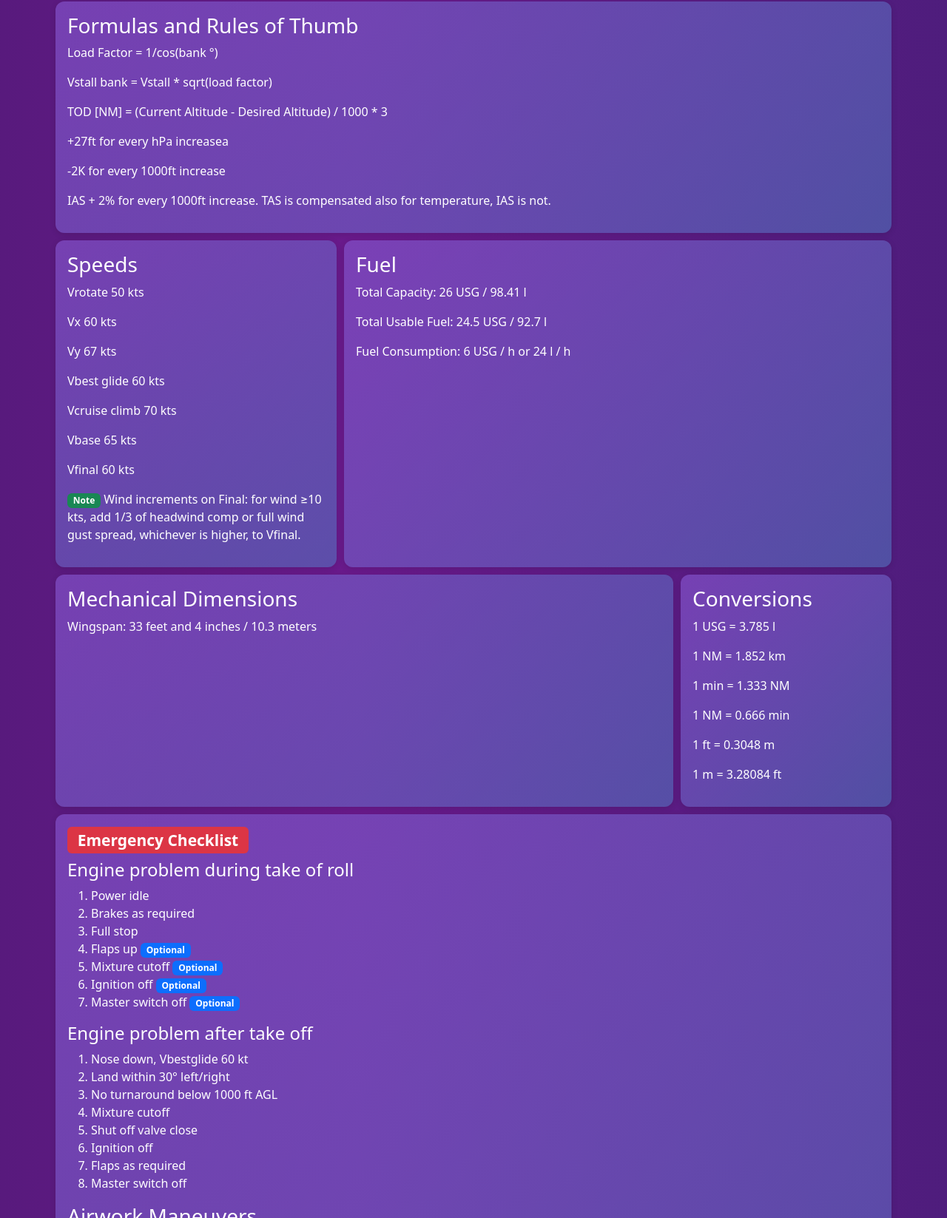
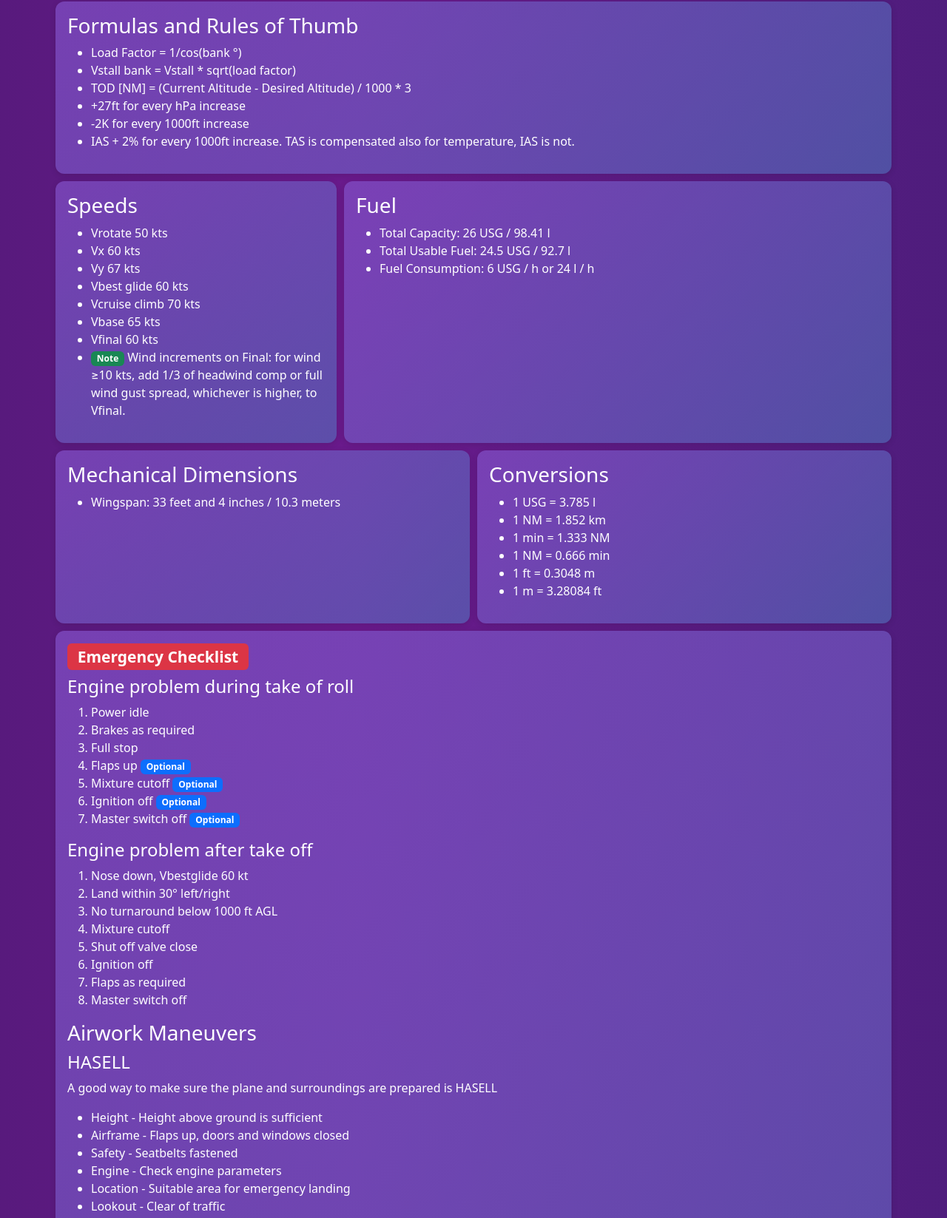
Before and after one commit to nycto404/ppl, a plain HTML site: page index.html in a window 1280 px wide. Shown: the part 154-1801 px from the top of the page at 74% size. Drawn offline with Linux system fonts and the light colour scheme.

Commit message:
Content added

```diff
--- a/index.html
+++ b/index.html
@@ -16,46 +16,59 @@
         <div class="row">
             <div class="col info-box">
                 <h3>Formulas and Rules of Thumb</h3>
-                <p>Load Factor = 1/cos(bank °)</p>
-                <p>Vstall bank = Vstall * sqrt(load factor)</p>
-                <p>TOD [NM] = (Current Altitude - Desired Altitude) / 1000 * 3</p>
-                <p>+27ft for every hPa increasea</p>
-                <p>-2K for every 1000ft increase</p>
-                <p>IAS + 2% for every 1000ft increase. TAS is compensated also for temperature, IAS is not.</p>
+                <ul>
+                    <li>Load Factor = 1/cos(bank °)</li>
+                    <li>Vstall bank = Vstall * sqrt(load factor)</li>
+                    <li>TOD [NM] = (Current Altitude - Desired Altitude) / 1000 * 3</li>
+                    <li>+27ft for every hPa increase</li>
+                    <li>-2K for every 1000ft increase</li>
+                    <li>IAS + 2% for every 1000ft increase. TAS is compensated also for temperature, IAS is not.</li>
+                </ul>
             </div>
         </div>
         <div class="row">
             <div class="col-4 info-box">
                 <h3>Speeds</h3>
-                <p>Vrotate 50 kts</p>
-                <p>Vx 60 kts</p>
-                <p>Vy 67 kts</p>
-                <p>Vbest glide 60 kts</p>
-                <p>Vcruise climb 70 kts</p>
-                <p>Vbase 65 kts</p>
-                <p>Vfinal 60 kts</p>
-                <p><span class="badge bg-success">Note</span> Wind increments on Final: for wind ≥10 kts, add 1/3 of headwind comp or full wind gust spread, whichever is higher, to Vfinal.</p>
+                <ul>
+                    <li>Vrotate 50 kts</li>
+                    <li>Vx 60 kts</li>
+                    <li>Vy 67 kts</li>
+                    <li>Vbest glide 60 kts</li>
+                    <li>Vcruise climb 70 kts</li>
+                    <li>Vbase 65 kts</li>
+                    <li>Vfinal 60 kts</li>
+                    <li>
+                        <span class="badge bg-success">Note</span>
+                        Wind increments on Final: for wind ≥10 kts, add 1/3 of headwind comp or full wind gust spread, whichever is higher, to Vfinal.
+                    </li>
+                </ul>
             </div>
             <div class="col info-box">
                 <h3>Fuel</h3>
-                <p>Total Capacity: 26 USG / 98.41 l</p>
-                <p>Total Usable Fuel: 24.5 USG / 92.7 l </p>
-                <p>Fuel Consumption: 6 USG / h or 24 l / h</p>
+                <ul>
+                    <li>Total Capacity: 26 USG / 98.41 l</li>
+                    <li>Total Usable Fuel: 24.5 USG / 92.7 l</li>
+                    <li>Fuel Consumption: 6 USG / h or 24 l / h</li>
+                </ul>
             </div>
         </div>
         <div class="row">
             <div class="col info-box">
                 <h3>Mechanical Dimensions</h3>
-                <p>Wingspan: 33 feet and 4 inches / 10.3 meters</p>
+                <ul>
+                    <li>Wingspan: 33 feet and 4 inches / 10.3 meters</li>
+                </ul>
             </div>
-            <div class="col-3 info-box">
+            <div class="col info-box">
                 <h3>Conversions</h3>
-                <p>1 USG = 3.785 l</p>
-                <p>1 NM = 1.852 km</p>
-                <p>1 min = 1.333 NM</p>
-                <p>1 NM = 0.666 min</p>
-                <p>1 ft = 0.3048 m</p>
-                <p>1 m = 3.28084 ft</p>
+                <ul>
+                    <li>1 USG = 3.785 l</li>
+                    <li>1 NM = 1.852 km</li>
+                    <li>1 min = 1.333 NM</li>
+                    <li>1 NM = 0.666 min</li>
+                    <li>1 ft = 0.3048 m</li>
+                    <li>1 m = 3.28084 ft</li>
+                </ul>
             </div>
         </div>
         <div class="row">
@@ -83,6 +96,16 @@
                     <li>Master switch off</li>
                 </ol>
                 <h3>Airwork Maneuvers</h3>
+                <h4>HASELL</h4>
+                <p>A good way to make sure the plane and surroundings are prepared is HASELL</p>
+                <ul>
+                    <li>Height - Height above ground is sufficient</li>
+                    <li>Airframe - Flaps up, doors and windows closed</li>
+                    <li>Safety - Seatbelts fastened</li>
+                    <li>Engine - Check engine parameters</li>
+                    <li>Location - Suitable area for emergency landing</li>
+                    <li>Lookout - Clear of traffic</li>
+                </ul>
                 <h4>Approach to stall in clean config</h4>
                 <ol>
                     <li>Lookout / HASELL</li>
@@ -96,7 +119,31 @@
                 <h4>Full stall in clean config</h4>
                 <h4>Full stall in landing config</h4>
                 <h4>Approach to stall in approach config (Flaps 20°)</h4>
+                <ol>
+                    <li>HASELL</li>
+                    <li>Approach check (Carb heat)</li>
+                    <li>Abeam threshold, Flaps 10°</li>
+                    <li>Approaching glide, 1500 RPM, Flaps 20°, Nose down</li>
+                    <li>Lookout, turn left</li>
+                    <li>When stalling, Nose down, Go around, Wings level</li>
+                    <li>Climb check</li>
+                </ol>
                 <h4>Recover from spiral dive</h4>
+                <ol>
+                    <li>Throttle idle</li>
+                    <li>Level wings</li>
+                    <li>Nose level</li>
+                    <li>Throttle full</li>
+                    <li>Climb check</li>
+                </ol>
+                <h4>Steep turn</h4>
+                <ol>
+                    <li>Lookout / HASELL</li>
+                    <li>Roll into 45° bank, increase PWR to maintain altitude</li>
+                    <li>Maintain altitude and airspeed</li>
+                    <li>Roll out 20° before desired heading</li>
+                    <li>Reduce PWR to cruise</li>
+                </ol>
 
                 <h4>Power idle approach</h4>
                 <ol>
```
